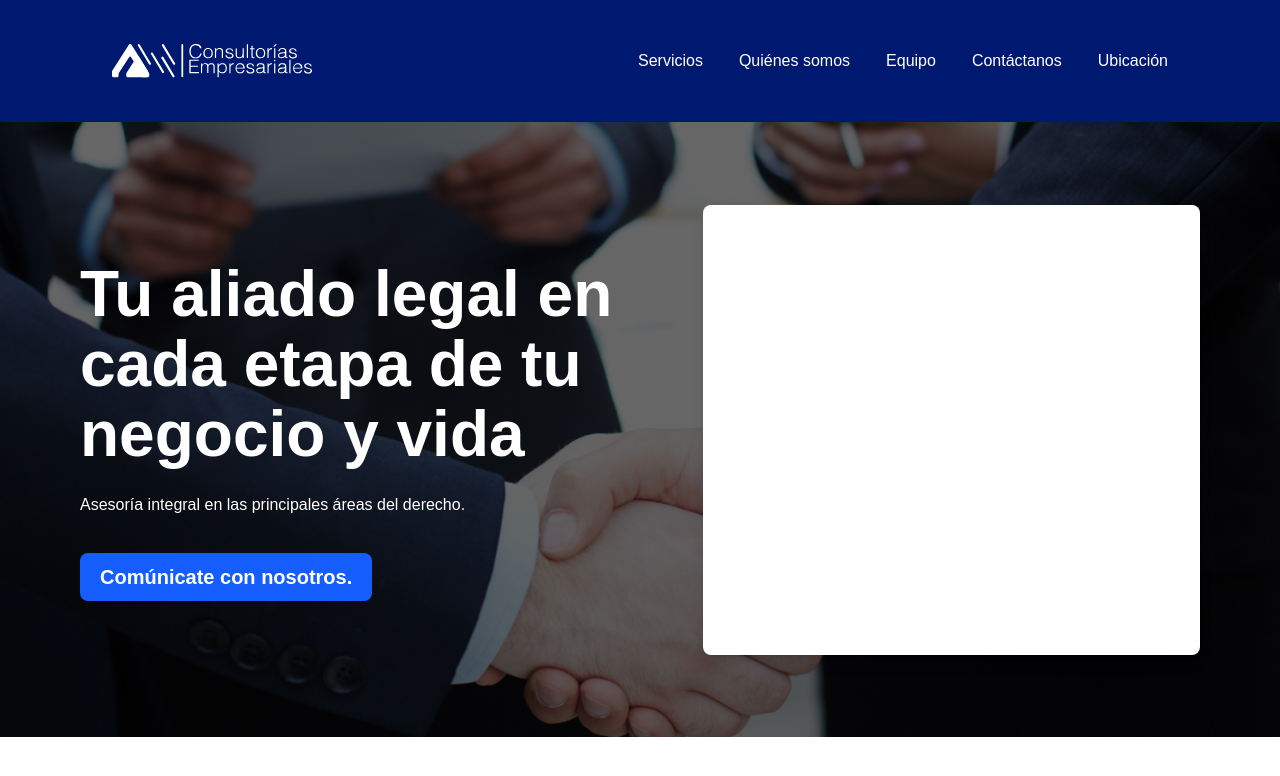
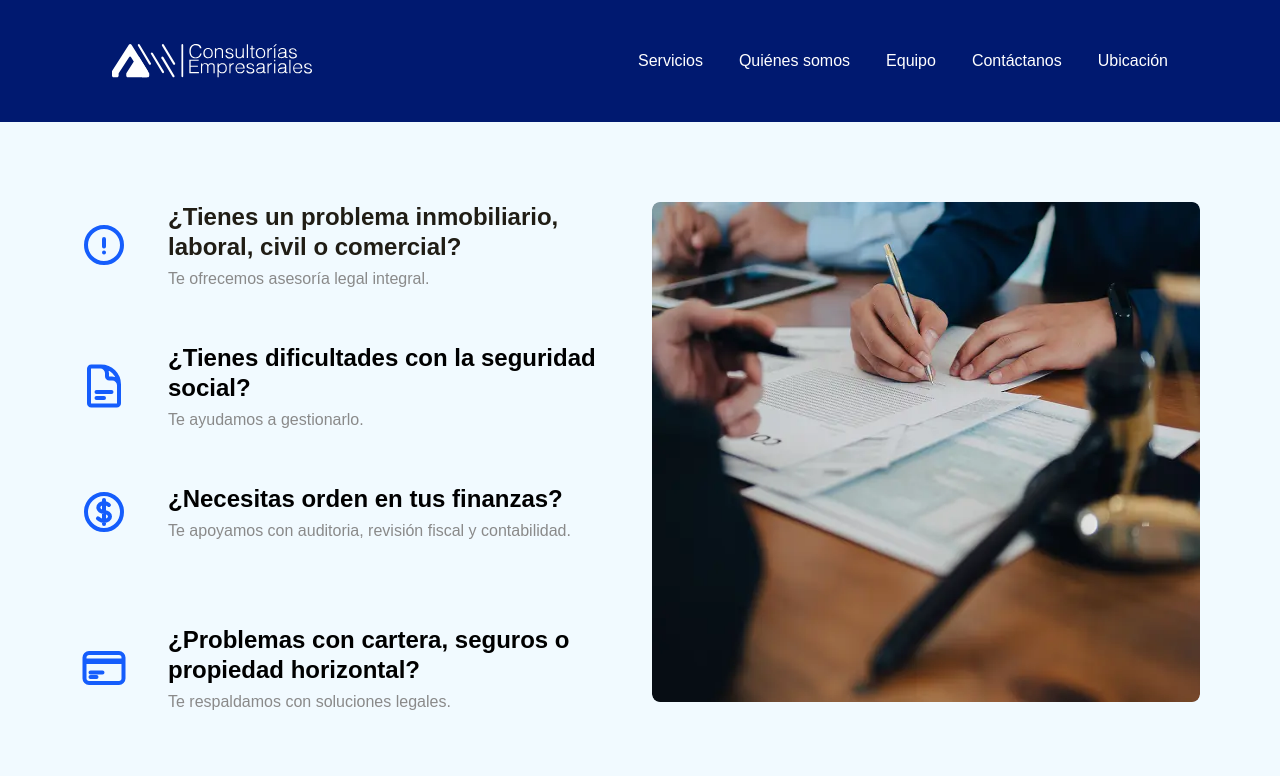
Before and after one commit to App-vance/appvance_legalmanager_web, a Next.js app: page / in a window 1280 px wide. Shown: the top 776 px of the page. Built offline with nearby package versions, Linux system fonts and the light colour scheme.

Commit message:
feature: new info module

```diff
--- a/app/page.tsx
+++ b/app/page.tsx
@@ -1,11 +1,13 @@
 import Header from "@/modules/Header";
-import Hero from "@/modules/Hero";
+// import Hero from "@/modules/Hero";
+import Info from "@/modules/Info";
 
 export default function Home() {
   return (
     <>
       <Header />
-      <Hero />
+      {/* <Hero /> */}
+      <Info />
     </>
   );
 }
--- a/components/Info.tsx
+++ /dev/null
@@ -1,64 +0,0 @@
-import { ExclamationCircleIcon, DocumentTextIcon, CurrencyDollarIcon, CreditCardIcon } from "@heroicons/react/24/outline";
-
-export default function Info() {
-  return (
-    <>
-      <section className="flex px-14 pt-10 lg:pt-24">
-        <div className="w-full lg:flex-1">
-          <div className="flex flex-col gap-6">
-            <div className="flex-1 border-b border-gray-light lg:border-none">
-              <div className="flex flex-col lg:flex-row lg:items-center lg:gap-12">
-                <div className="shrink-1">
-                  <ExclamationCircleIcon className="h-8 w-8 mb-4 mx-auto text-secondary-blue lg:w-12 lg:h-12" />
-                </div>
-                <div className="text-center lg:text-start">
-                  <h1 className=" text-gray text-features mb-4 lg:text-subtitle lg:mb-2">¿Tienes un problema inmobiliario, laboral, civil o comercial?</h1>
-                  <p className="text-body text-gray mb-6 lg:mb-0">Te ofrecemos asesoría legal integral.</p>
-                </div>
-              </div>
-            </div>
-
-            <div className="flex-1 border-b border-gray-light lg:border-none">
-              <div className="flex flex-col lg:flex-row lg:items-center lg:gap-12">
-                <div className="shrink-1">
-                  <DocumentTextIcon className="h-8 w-8 mb-4 mx-auto text-secondary-blue lg:w-12 lg:h-12" />
-                </div>
-                <div className="text-center lg:text-start">
-                  <h1 className=" text-gray text-features mb-4 lg:text-subtitle lg:mb-2">¿Tienes dificultades con la pensión o seguridad social?</h1>
-                  <p className="text-body text-gray mb-6 lg:mb-0">Te ayudamos a gestionarlo.</p>
-                </div>
-              </div>
-            </div>
-
-            <div className="flex-1 border-b border-gray-light lg:border-none">
-              <div className="flex flex-col lg:flex-row lg:items-center lg:gap-12">
-                <div className="shrink-1">
-                  <CurrencyDollarIcon className="h-8 w-8 mb-4 mx-auto text-secondary-blue lg:w-12 lg:h-12" />
-                </div>
-                <div className="text-center lg:text-start">
-                  <h1 className=" text-gray text-features mb-4 lg:text-subtitle  lg:mb-2">¿Necesitas orden en tus finanzas?</h1>
-                  <p className="text-body text-gray mb-6 lg:mb-0">Te apoyamos con auditoria, revisión fiscal y contabilidad.</p>
-                </div>
-              </div>
-            </div>
-
-            <div className="flex-1 border-b border-gray-light lg:border-none">
-              <div className="flex flex-col lg:flex-row lg:items-center lg:gap-12">
-                <div className="shrink-1">
-                  <CreditCardIcon className="h-8 w-8 mb-4 mx-auto text-secondary-blue lg:w-12 lg:h-12" />
-                </div>
-                <div className="text-center lg:text-start">
-                  <h1 className=" text-gray text-features mb-4 lg:text-subtitle lg:mb-2">¿Problemas con cartera, seguros o propiedad horizontal?</h1>
-                  <p className="text-body text-gray mb-6 lg:mb-0">Te respaldamos con soluciones legales.</p>
-                </div>
-              </div>
-            </div>
-          </div>
-        </div>
-        <div className="hidden lg:block lg:flex-1">
-          <div className="">imagen</div>
-        </div>
-      </section>
-    </>
-  );
-}
--- /dev/null
+++ b/modules/Info.tsx
@@ -0,0 +1,70 @@
+import Image from "next/image";
+import { ExclamationCircleIcon, DocumentTextIcon, CurrencyDollarIcon, CreditCardIcon } from "@heroicons/react/24/outline";
+
+export default function Info() {
+  return (
+    <>
+      <section className="bg-[#F1FAFF] flex px-9 py-16 lg:h-[700px] lg:p-20 lg:gap-6">
+        <div className="w-full lg:flex-1 lg:h-full">
+          <div className="flex flex-col gap-6 lg:h-full">
+            <div className="flex-1 border-b border-gray lg:border-none last:border-b-0 xl:max-w-[560px]">
+              <div className="flex flex-col lg:flex-row lg:items-center lg:gap-10">
+                <div className="shrink-1">
+                  <ExclamationCircleIcon className="h-8 w-8 stroke-2 mb-4 mx-auto text-secondary-blue lg:w-12 lg:h-12 lg:mb-0" />
+                </div>
+                <div className="text-center lg:text-start">
+                  <h1 className=" text-gray text-features mb-4 lg:text-subtitle lg:mb-2 lg:text-[#201D15]">¿Tienes un problema inmobiliario, laboral, civil o comercial?</h1>
+                  <p className="text-body text-gray mb-6 lg:mb-0">Te ofrecemos asesoría legal integral.</p>
+                </div>
+              </div>
+            </div>
+
+            <div className="flex-1 border-b border-gray lg:border-none last:border-b-0 xl:max-w-[560px]">
+              <div className="flex flex-col lg:flex-row lg:items-center lg:gap-10">
+                <div className="shrink-1">
+                  <DocumentTextIcon className="h-8 w-8 stroke-2 mb-4 mx-auto text-secondary-blue lg:w-12 lg:h-12 lg:mb-0" />
+                </div>
+                <div className="text-center lg:text-start">
+                  <h1 className=" text-gray text-features mb-4 lg:text-subtitle lg:mb-2 lg:text-black">¿Tienes dificultades con la seguridad social?</h1>
+                  <p className="text-body text-gray mb-6 lg:mb-0">Te ayudamos a gestionarlo.</p>
+                </div>
+              </div>
+            </div>
+
+            <div className="flex-1 border-b border-gray lg:border-none last:border-b-0 xl:max-w-[560px]">
+              <div className="flex flex-col lg:flex-row lg:items-center lg:gap-10">
+                <div className="shrink-1">
+                  <CurrencyDollarIcon className="h-8 w-8 stroke-2 mb-4 mx-auto text-secondary-blue lg:w-12 lg:h-12 lg:mb-0" />
+                </div>
+                <div className="text-center lg:text-start">
+                  <h1 className=" text-gray text-features mb-4 lg:text-subtitle lg:mb-2 lg:text-black">¿Necesitas orden en tus finanzas?</h1>
+                  <p className="text-body text-gray mb-6 lg:mb-0">Te apoyamos con auditoria, revisión fiscal y contabilidad.</p>
+                </div>
+              </div>
+            </div>
+
+            <div className="flex-1 border-b border-gray lg:border-none last:border-b-0 xl:max-w-[560px]">
+              <div className="flex flex-col lg:flex-row lg:items-center lg:gap-10">
+                <div className="shrink-1">
+                  <CreditCardIcon className="h-8 w-8 stroke-2 mb-4 mx-auto text-secondary-blue lg:w-12 lg:h-12 lg:mb-0" />
+                </div>
+                <div className="text-center lg:text-start">
+                  <h1 className=" text-gray text-features mb-4 lg:text-subtitle lg:mb-2 lg:text-black">¿Problemas con cartera, seguros o propiedad horizontal?</h1>
+                  <p className="text-body text-gray mb-6 lg:mb-0">Te respaldamos con soluciones legales.</p>
+                </div>
+              </div>
+            </div>
+          </div>
+        </div>
+        <div className="hidden lg:block lg:flex-1 lg:relative">
+          <Image
+            src="/img/image-legal-manager-info.webp"
+            alt="Ejemplo"
+            fill
+            className="rounded-lg max-w-[632px] max-h-[500px] xl:mx-auto"
+          />
+        </div>
+      </section>
+    </>
+  );
+}
```
Also changed, not shown: public/img/image-legal-manager-info.webp (added).
